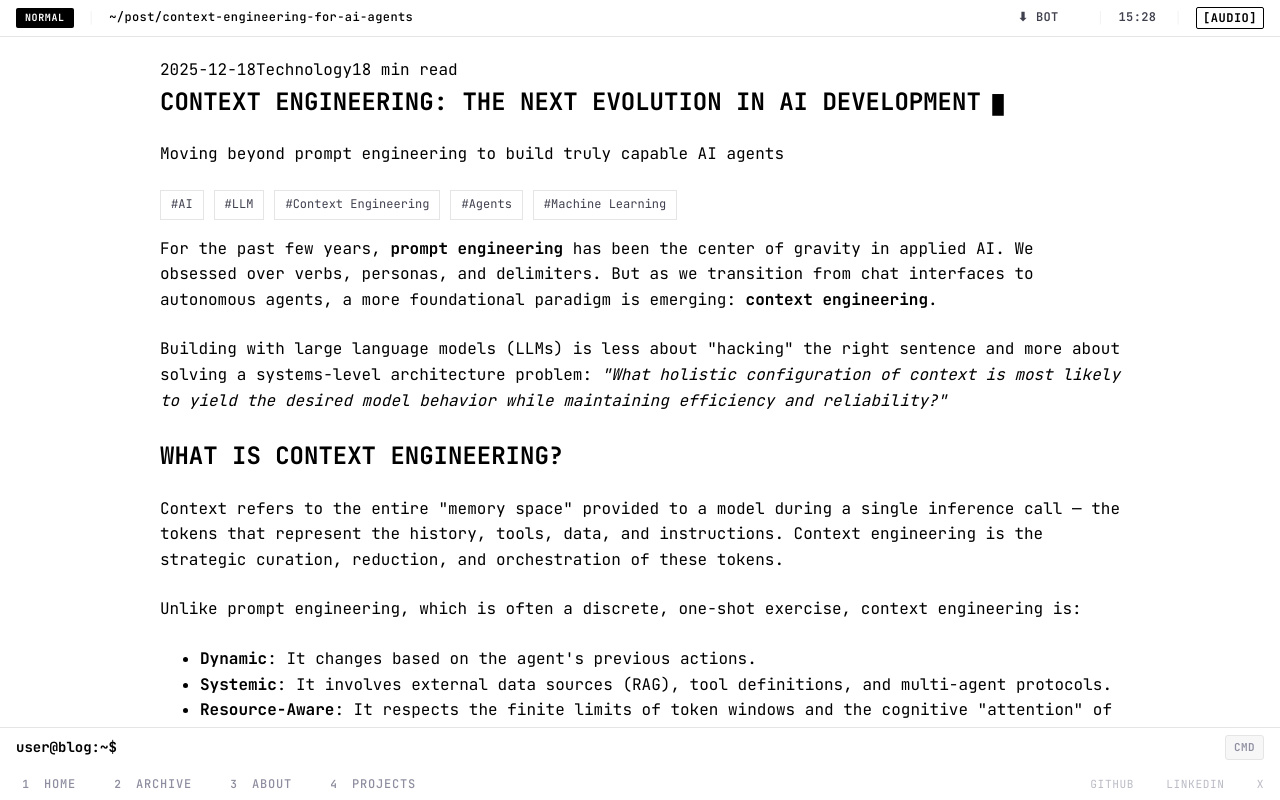
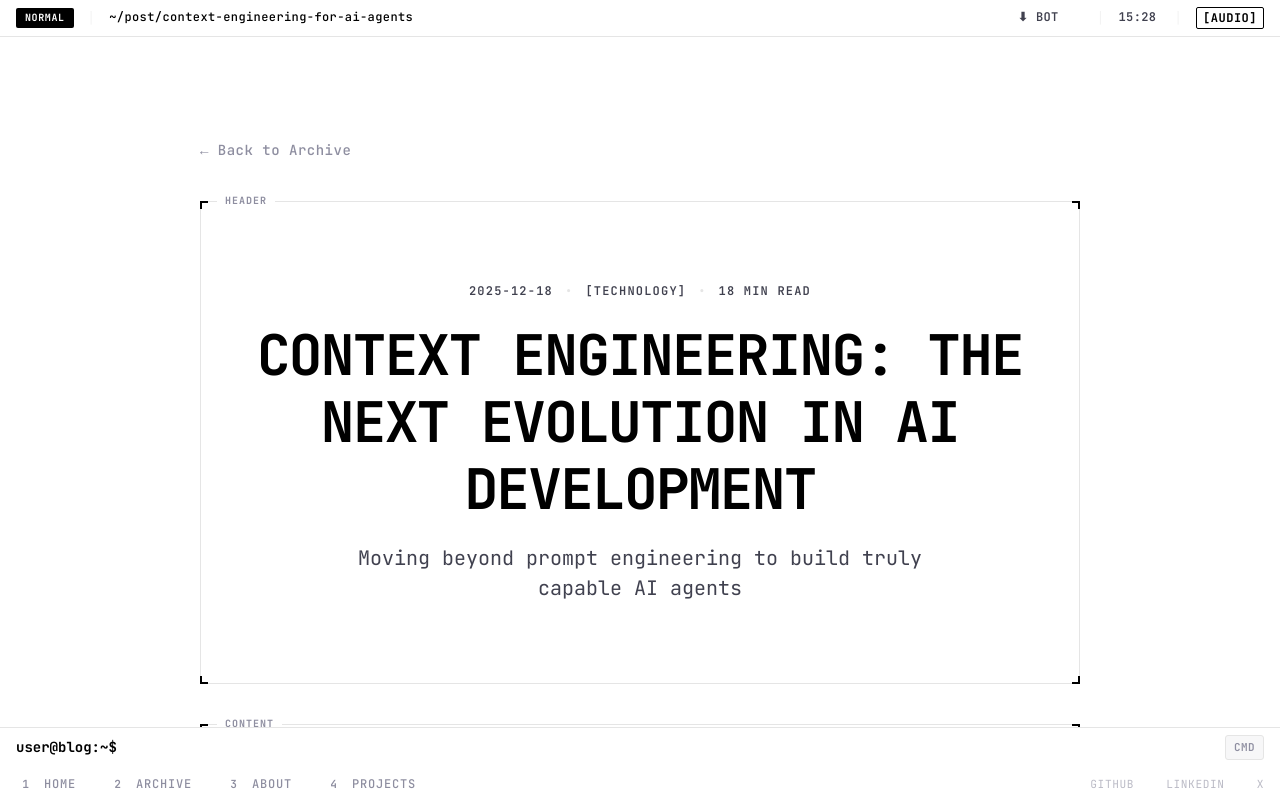
Before and after one commit to madanlalit/personal-blog, a Next.js app: page /post/context-engineering-for-ai-agents in a window 1280 px wide. Built offline with nearby package versions, Linux system fonts and the light colour scheme.

Commit message:
fix: Restore original Post styling and structure

```diff
--- a/app/post/[slug]/PostClient.tsx
+++ b/app/post/[slug]/PostClient.tsx
@@ -4,6 +4,8 @@ import Link from 'next/link';
 import ReactMarkdown from 'react-markdown';
 import remarkGfm from 'remark-gfm';
 import rehypeHighlight from 'rehype-highlight';
+import Frame from '@/components/ui/Frame';
+import Typewriter from '@/components/ui/Typewriter';
 import type { Post } from '@/lib/types';
 import './post.css';
 
@@ -13,37 +15,40 @@ interface PostClientProps {
 
 export default function PostClient({ post }: PostClientProps) {
     return (
-        <article className="post-container fade-in">
-            <header className="post-header">
-                <div className="post-meta">
-                    <span className="post-date">{post.date}</span>
-                    <span className="post-category">{post.category}</span>
-                    {post.readTime && <span className="post-read-time">{post.readTime} min read</span>}
+        <article className="post-article fade-in">
+            <Link href="/archive" className="back-link">← Back to Archive</Link>
+
+            <Frame label="HEADER" className="post-header-frame">
+                <div className="entry-meta">
+                    <span className="entry-date">{post.date}</span>
+                    <span className="entry-category">[{post.category}]</span>
+                    {post.readTime && <span className="entry-read-time">{post.readTime} MIN READ</span>}
                 </div>
-                <h1 className="post-title">{post.title}</h1>
-                {post.subtitle && <p className="post-subtitle">{post.subtitle}</p>}
+                <h1 className="entry-title"><Typewriter text={post.title} /></h1>
+                {post.subtitle && <h2 className="entry-subtitle">{post.subtitle}</h2>}
+            </Frame>
+
+            <Frame label="CONTENT" className="post-content-frame">
+                <div className="entry-content markdown-body">
+                    <ReactMarkdown remarkPlugins={[remarkGfm]} rehypePlugins={[rehypeHighlight]}>
+                        {post.content}
+                    </ReactMarkdown>
+                </div>
+            </Frame>
+
             {post.tags && post.tags.length > 0 && (
-                    <div className="post-tags">
+                <Frame label="META" className="post-footer-frame">
+                    <div className="footer-content">
+                        <div className="entry-tags">
                             {post.tags.map((tag) => (
-                            <Link key={tag} href={`/tags/${tag.toLowerCase()}`} className="post-tag">
+                                <Link key={tag} href={`/tags/${tag.toLowerCase()}`} className="tag-link">
                                     #{tag}
                                 </Link>
                             ))}
                         </div>
+                    </div>
+                </Frame>
             )}
-            </header>
-
-            <div className="post-content">
-                <ReactMarkdown remarkPlugins={[remarkGfm]} rehypePlugins={[rehypeHighlight]}>
-                    {post.content}
-                </ReactMarkdown>
-            </div>
-
-            <footer className="post-footer">
-                <Link href="/archive" className="back-link">
-                    ← Back to Archive
-                </Link>
-            </footer>
         </article>
     );
 }
```
Lines whose indentation alone changed are shown as unchanged.
